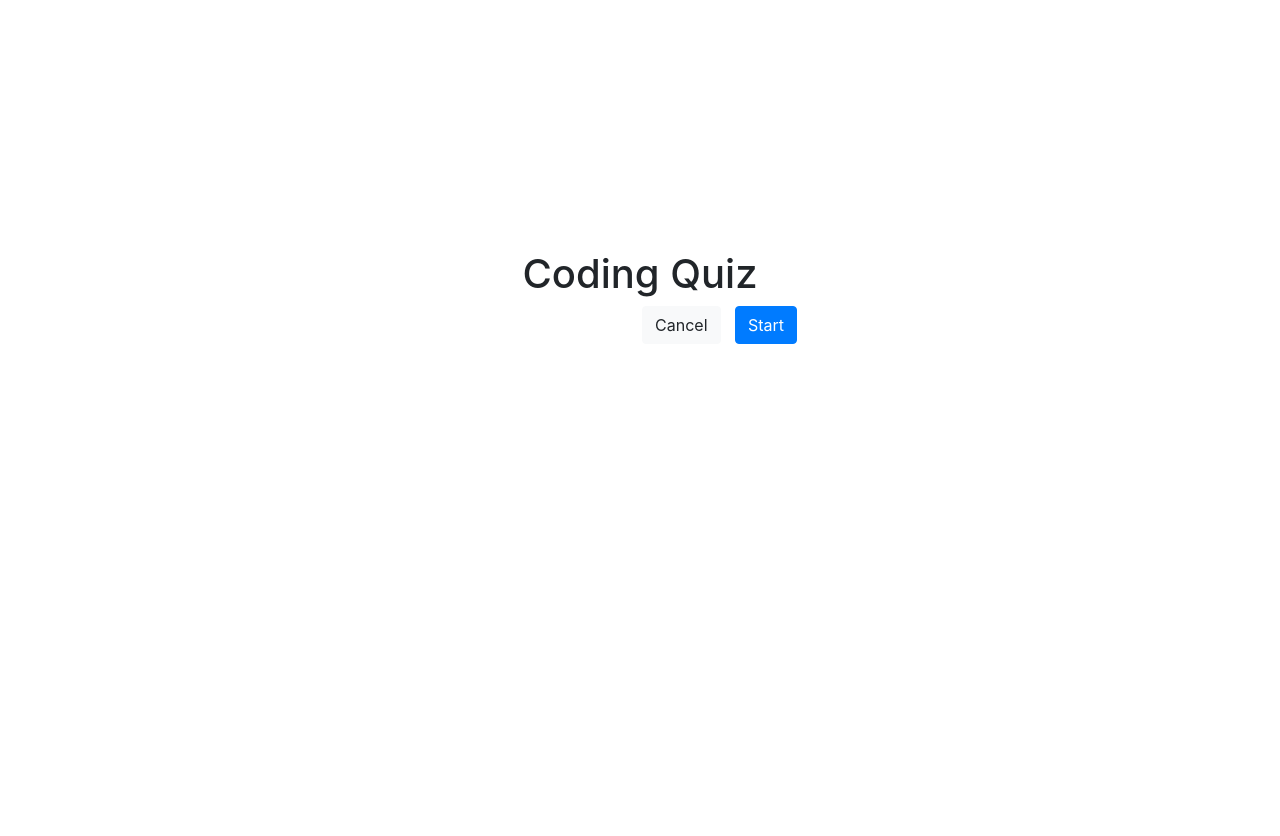
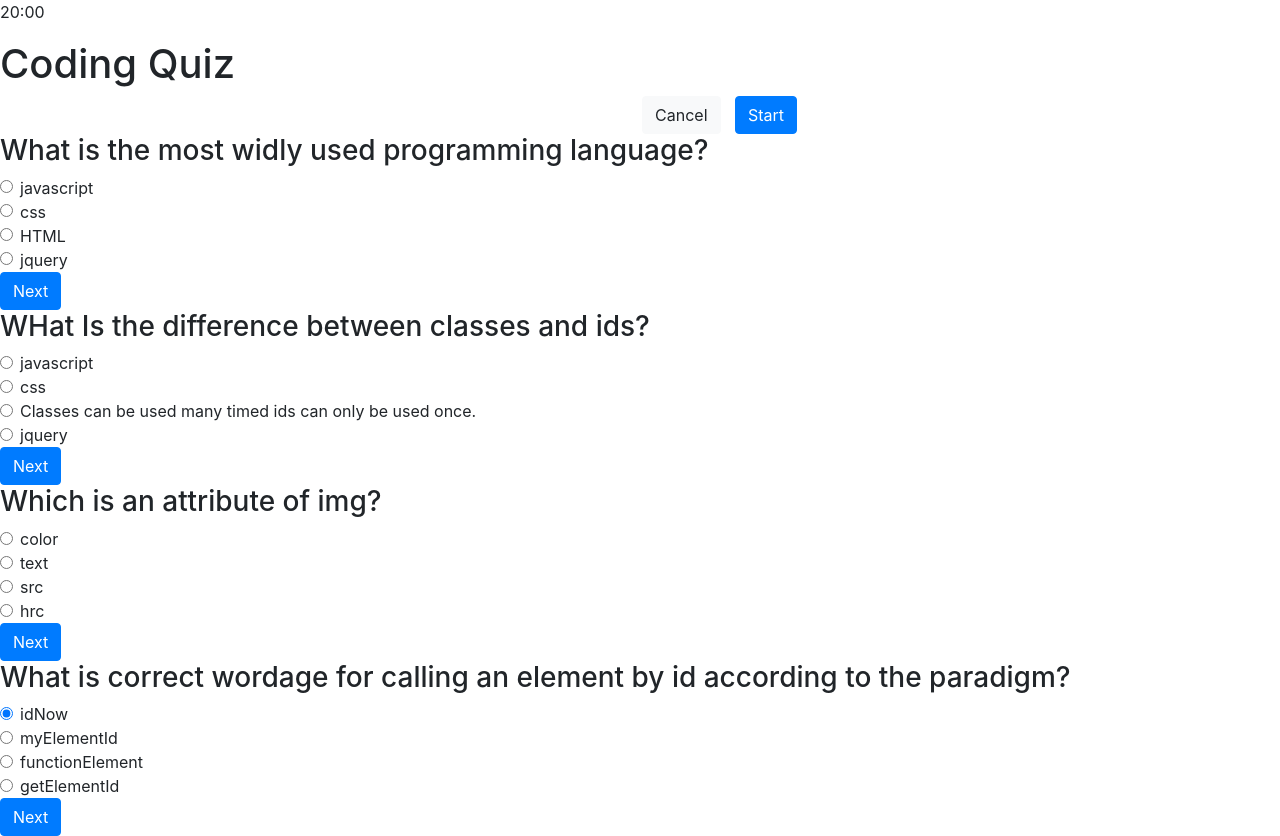
Before and after one commit to PTomas/week4_homework4, a plain HTML site: page index.html in a window 1280 px wide. Before the commit the page ends 800 px from the top, so only its background shows below. Drawn offline with nearby package versions, Linux system fonts and the light colour scheme.

Commit message:
input message

```diff
--- a/function.js
+++ b/function.js
@@ -1,88 +1,153 @@
-var a = document.getElementById("a");
-var b = document.getElementById("b");
-var c = document.getElementById("c");
+var a = document.getElementById("questionA");
+var b = document.getElementById("questionB");
+var c = document.getElementById("questionC");
+var d = document.getElementById("questionD");
+var e = document.getElementById("questionE");
+
 
 var score;
-var counter =0;
+var counter = 0;
+var correct1;
+var correct2;
+var correct3;
+var correct4;
 
+
+
+      $("questionB").detach();
+      $("questionC").detach();
+      $("questionD").detach();
+      $("questionE").detach();
 function startFunction() {
+
+  var startMinutes = 20;
+  var time = startMinutes*60;
+
+  var countdownEl = document.getElementById("countdown")
+
+  setInterval(updateCountdown, 1000);
+
+    function updateCountdown() {
+      var min = Math.floor(time/60);
+      var seconds = time % 60;
+
+      countdownEl.innerHTML = '${minutes}: ${seconds}';
+      time--;
+    }
+
     //var x = document.getElementById("jumboLink");
-    if (a.style.display === "block") {
-      a.style.display = "block";
-      b.style.display = "none";
-      c.style.display = "none";
-    } else {
-      b.style.display = "block";
-      a.style.display = "none";
-      c.style.display = "none";
-    }
+    $("questionA").detach();
+
+    var paragraph= $("<p>");
+    paragraph.attr("style", "color:" + black);
+    $(".body").append(paragraph);
+    paragraph.text(b)
+
 }
 
 document.getElementById("b").style.display = "none";
   function next1() {
+
+    if(correct1==true){
+      counter++
+      localStorage.score= counter;
+      var paragraph= $("<p>");
+      paragraph.text("Score:"+ counter);
+      $(".header").append(paragraph);
+    }
+
     //var y = document.getElementById("photoLink");
+    $("questionB").detach();
 
-    if (b.style.display === "block") {
-        c.style.display = "none";
-        a.style.display = "none";
-        b.style.display = "block";
-    } else {
-        c.style.display = "block";
-        a.style.display = "none";
-        b.style.display = "none";
-    }
+
+    var paragraph= $("<p>");
+    paragraph.attr("style", "color:" + black);
+    $(".body").append(paragraph);
+    paragraph.text(c)
   }
 
   document.getElementById("c").style.display = "none";
-  function photoFunction() {
+  function next2() {
+
+    if(correct1==true){
+      counter++
+      localStorage.score= counter;
+      var paragraph= $("<p>");
+      paragraph.text("Score:"+ counter);
+      $(".header").append(paragraph);
+    }
+
     //var y = document.getElementById("photoLink");
+    $("questionC").detach();
 
-    if (c.style.display === "block") {
-        c.style.display = "block";
-        a.style.display = "none";
-        b.style.display = "none";
-    } else {
-        c.style.display = "block";
-        a.style.display = "none";
-        b.style.display = "none";
-    }
+
+    var paragraph= $("<p>");
+    paragraph.attr("style", "color:" + black);
+    $(".body").append(paragraph);
+    paragraph.text(d)
+
   }
 
-  function startFunction(){
+  document.getElementById("d").style.display = "none";
+  function next3() {
+    //var y = document.getElementById("photoLink");
+    $("questionD").detach();
+
+
     var paragraph= $("<p>");
-    paragraph.text("Score:"+ counter);
-    $(".header").append(paragraph);
+    paragraph.attr("style", "color:" + black);
+    $(".body").append(paragraph);
+    paragraph.text(e)
   }
 
-  function counterUp(){
-    counter++
-    console.log(counter)
-}
+  document.getElementById("e").style.display = "none";
+  function next4() {
+    //var y = document.getElementById("photoLink");
+    $("questionE").detach();
 
-  function next1(){
-      if (counter>=1){
-        localStorage.score= 1;
-        console.log(localStorage)
-      }
+
+    var paragraph= $("<p>");
+    paragraph.attr("style", "color:" + black);
+    $(".body").append(paragraph);
+    paragraph.text(e)
   }
 
-function startFunction(){
-  var seconds = 0;
-  var interval ;
-  function timer(mins) {
-      seconds = mins*60 || 0;
-      interval = setInterval(function() {
+var correctAnswer = document.querySelector("input[name=exampleRadios1]");
+correctAnswer.addEventListener("change", score1);
 
-      seconds--;
-      if(!seconds){
-       clearInterval(interval);
-       alert("times up");
-      }
-      },1000)
+  function score1(){
+    correct1 == true;
+    console.log(correct1);
+
+
   }
 
-  var time = $("<p>");
-  time.text(interval);
-  $(".header").append(time);
+  var correctAnswer = document.querySelector("input[name=exampleRadios3]");
+correctAnswer.addEventListener("change", score2);
 
-}
+  function score2(){
+    correct2 == true;
+    console.log(correct2);
+
+
+  }
+
+  var correctAnswer = document.querySelector("input[name=exampleRadios4]");
+correctAnswer.addEventListener("change", score3);
+
+  function score3(){
+    correct3 == true;
+    console.log(correct3);
+
+
+  }
+
+  var correctAnswer = document.querySelector("input[name=exampleRadios]");
+correctAnswer.addEventListener("change", score4);
+
+  function score4(){
+    correct4 == true;
+    console.log(correct4);
+
+
+  }
--- a/index.html
+++ b/index.html
@@ -9,8 +9,14 @@
 
 </head>
 <body>
-    <header class="header"></header>
-    <section id="a">
+    <header class="header">
+        <p id="countdown">20:00</p>
+    </header>
+    <section class="body">
+
+    </section>
+
+    <section id="questionA">
         <h1>Coding Quiz</h1>
         <div class="row">
             <button type="button" class="btn btn-primary" id="start-button" onclick="startFunction()">Start</button>
@@ -18,33 +24,121 @@
         </div>
     </section>
 
-    <section id="b">
+    <section id="questionB">
         <h3>What is the most widly used programming language?</h3>
-        <div class="btn-group-vertical" role="toolbar" aria-label="Toolbar with button groups">
-            <div class="btn-group-vertical" role="group" aria-label="First group" id="Q1">
-              <button type="button" class="btn btn-secondary" onclick="counterUp()">1 javascript</button>
-              <button type="button" class="btn btn-secondary" onclick="counterDown()">2 css</button>
-              <button type="button" class="btn btn-secondary"onclick="counterDown()">3 html</button>
-              <button type="button" class="btn btn-secondary"onclick="counterDown()">4 python</button>
-                </br>
-            </div>
-        <button type="button" class="btn btn-primary" id="next1-button" onclick="next1()">Next</button>
+        <div class="form-check">
+            <input id="1correct" class="form-check-input" type="radio" name="exampleRadios" id="exampleRadios1" value="option1" checked>
+            <label class="form-check-label" for="exampleRadios1">
+              javascript
+            </label>
+          </div>
+          <div class="form-check">
+            <input class="form-check-input" type="radio" name="exampleRadios" id="exampleRadios2" value="option2">
+            <label class="form-check-label" for="exampleRadios2">
+              css
+            </label>
+          </div>
+          <div class="form-check">
+            <input class="form-check-input" type="radio" name="exampleRadios" id="exampleRadios3" value="option2">
+            <label class="form-check-label" for="exampleRadios3">
+              HTML
+            </label>
+          </div>
+          <div class="form-check">
+            <input class="form-check-input" type="radio" name="exampleRadios" id="exampleRadios4" value="option2">
+            <label class="form-check-label" for="exampleRadios4">
+              jquery
+            </label>
+          </div>
+        <button type="button" class="btn btn-primary" id="next2-button" onclick="next2()">Next</button>
 
     </section>
 
-    <section id="c">
-        <h3>What is the most widly used programming language?</h3>
-        <div class="btn-group-vertical" role="toolbar" aria-label="Toolbar with button groups">
-            <div class="btn-group-vertical" role="group" aria-label="First group" id="Q1">
-              <button type="button" class="btn btn-secondary" onclick="counterUp()">1 javascript</button>
-              <button type="button" class="btn btn-secondary" onclick="counterDown()">2 css</button>
-              <button type="button" class="btn btn-secondary"onclick="counterDown()">3 html</button>
-              <button type="button" class="btn btn-secondary"onclick="counterDown()">4 python</button>
-                </br>
-            </div>
-        <button type="button" class="btn btn-primary" id="next1-button" onclick="next1()">Next</button>
+    <section id="questionC">
+        <h3>WHat Is the difference between classes and ids?</h3>
+        <div class="form-check">
+            <input id="1correct" class="form-check-input" type="radio" name="exampleRadios" id="exampleRadios1" value="option1" checked>
+            <label class="form-check-label" for="exampleRadios1">
+              javascript
+            </label>
+          </div>
+          <div class="form-check">
+            <input class="form-check-input" type="radio" name="exampleRadios" id="exampleRadios2" value="option2">
+            <label class="form-check-label" for="exampleRadios2">
+              css
+            </label>
+          </div>
+          <div class="form-check">
+            <input class="form-check-input" type="radio" name="exampleRadios" id="exampleRadios3" value="option2">
+            <label class="form-check-label" for="exampleRadios3">
+              Classes can be used many timed ids can only be used once.
+            </label>
+          </div>
+          <div class="form-check">
+            <input class="form-check-input" type="radio" name="exampleRadios" id="exampleRadios4" value="option2">
+            <label class="form-check-label" for="exampleRadios4">
+              jquery
+            </label>
+          </div>
+        <button type="button" class="btn btn-primary" id="next3-button" onclick="next3()">Next</button>
+    </section>
+    <section id="questionD">
+        <h3>Which is an attribute of img?</h3>
+        <div class="form-check">
+            <input id="1correct" class="form-check-input" type="radio" name="exampleRadios" id="exampleRadios1" value="option1" checked>
+            <label class="form-check-label" for="exampleRadios1">
+              color
+            </label>
+          </div>
+          <div class="form-check">
+            <input class="form-check-input" type="radio" name="exampleRadios" id="exampleRadios2" value="option2">
+            <label class="form-check-label" for="exampleRadios2">
+              text
+            </label>
+          </div>
+          <div class="form-check">
+            <input class="form-check-input" type="radio" name="exampleRadios" id="exampleRadios3" value="option2">
+            <label class="form-check-label" for="exampleRadios3">
+              src
+            </label>
+          </div>
+          <div class="form-check">
+            <input class="form-check-input" type="radio" name="exampleRadios" id="exampleRadios4" value="option2">
+            <label class="form-check-label" for="exampleRadios4">
+              hrc
+            </label>
+          </div>
+          <button type="button" class="btn btn-primary" id="next4-button" onclick="next4()">Next</button>
+    </section>
+    <section id="questionE">
+        <h3>What is correct wordage for calling an element by id according to the paradigm?</h3>
+        <div class="form-check">
+            <input id="1correct" class="form-check-input" type="radio" name="exampleRadios" id="exampleRadios1" value="option1" checked>
+            <label class="form-check-label" for="exampleRadios1">
+              idNow
+            </label>
+          </div>
+          <div class="form-check">
+            <input class="form-check-input" type="radio" name="exampleRadios" id="exampleRadios2" value="option2">
+            <label class="form-check-label" for="exampleRadios2">
+              myElementId
+            </label>
+          </div>
+          <div class="form-check">
+            <input class="form-check-input" type="radio" name="exampleRadios" id="exampleRadios3" value="option2">
+            <label class="form-check-label" for="exampleRadios3">
+              functionElement
+            </label>
+          </div>
+          <div class="form-check">
+            <input class="form-check-input" type="radio" name="exampleRadios" id="exampleRadios4" value="option2">
+            <label class="form-check-label" for="exampleRadios4">
+                getElementId
+            </label>
+          </div>
+          <button type="button" class="btn btn-primary" id="next4-button" onclick="next4()">Next</button>
+    </section>
 
-    </section>
 
     <script type="text/javascript" src="function.js"></script>
     <script src="https://code.jquery.com/jquery.js"></script>
--- a/style.css
+++ b/style.css
@@ -1,3 +1,7 @@
+#countdown{
+    direction: rtl;
+}
+
 #a {
     text-align: center;
     position: relative;
@@ -16,7 +20,7 @@
     left:595px;
 }
 
-#b {
+#b, #c, #d, #e {
     text-align: center;
     position: relative;
     top: 100px;
```
